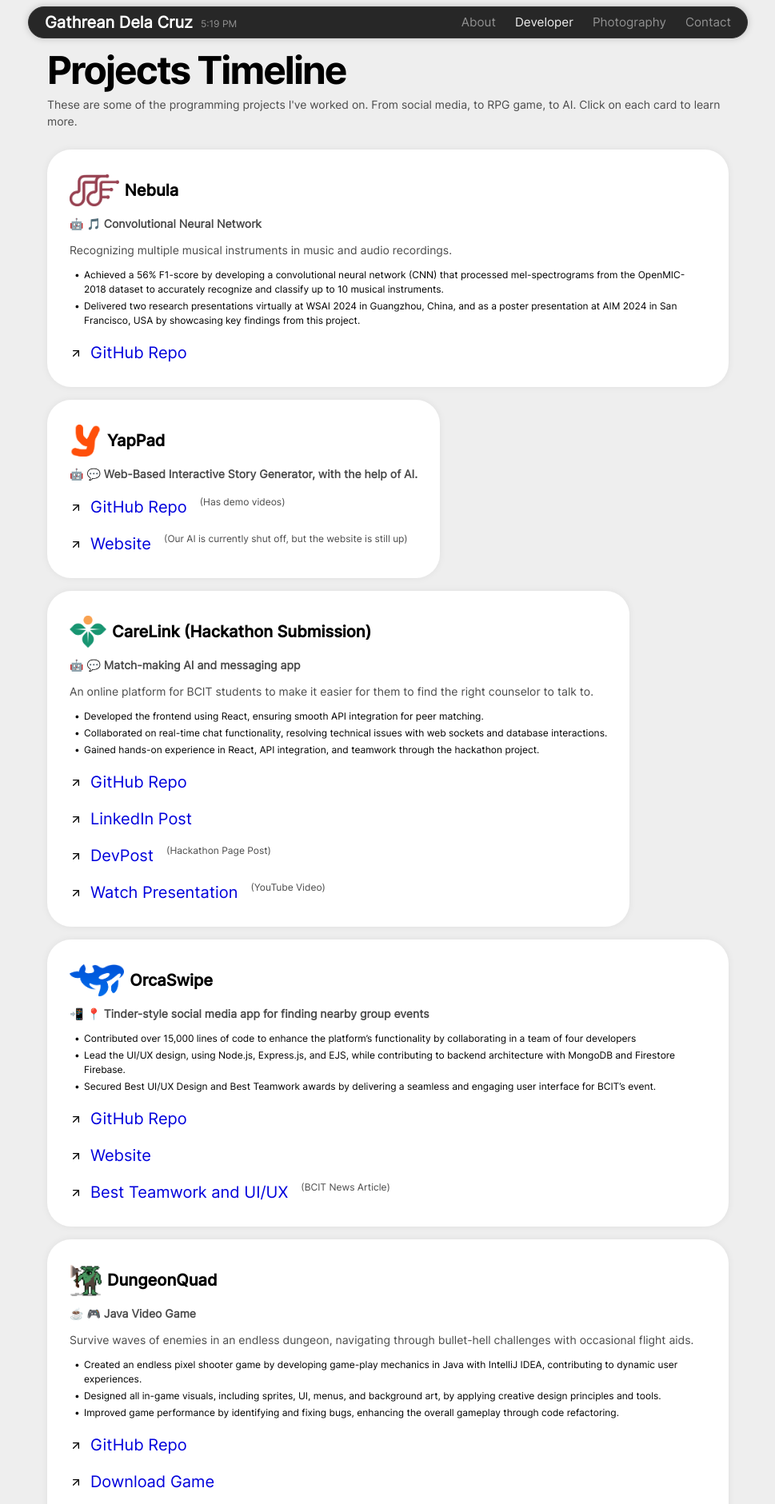
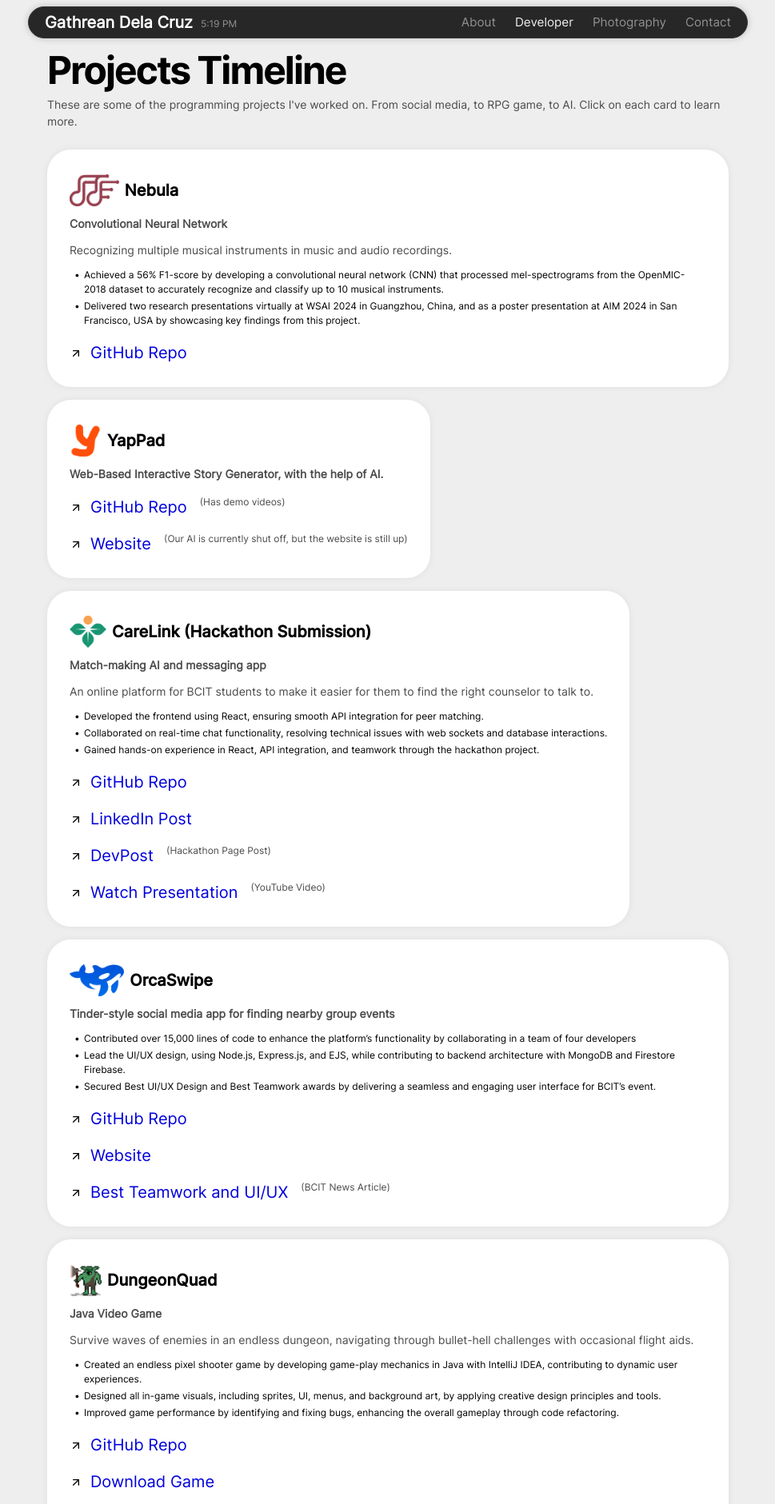
Before and after one commit to gathrean/my-portfolio, a React (Create React App) app: page /developer in a window 1280 px wide. Shown: the top 1881 px of the page at 80% size, without its empty margins (155-1124 px from the left). Built offline with nearby package versions, Linux system fonts and the light colour scheme.

Commit message:
Removed emojis

```diff
--- a/src/pages/LandingPage/Sections/ABOUT/ABOUT.jsx
+++ b/src/pages/LandingPage/Sections/ABOUT/ABOUT.jsx
@@ -16,13 +16,11 @@
             <p>
               I remember being a kid in 2008 and always wondered how websites and games were created. Fast forward to 2024, I've completed "Computer Systems Technology", a 2-year program at BCIT, and found my passion in software development.
             </p>
-            <h4 className="emojis">🎓  💻 🕹️</h4>
           </div>
           <div className="card">
             <p>
               Beyond coding, I enjoy music production and graphic design- which are hobbies that have helped my creativity and innovation grow in software development. I also enjoy spending time with family and friends, and exploring nature and travelling new cities.
             </p>
-            <h4 className="emojis">🎧  🎨  🌁</h4>
           </div>
         </div>
       </div>
--- a/src/pages/LandingPage/Sections/ACADEMIA/ACADEMIA.jsx
+++ b/src/pages/LandingPage/Sections/ACADEMIA/ACADEMIA.jsx
@@ -46,7 +46,7 @@
 
                     <div className="card">
                         <h5>AIM 2024: Artificial Intelligence Conference</h5>
-                        <p className="tagline">🇺🇸 San Francisco, California, United States of America</p>
+                        <p className="tagline">San Francisco, California, United States of America</p>
                         <p>June 9-11, 2024</p>
                         <ul>
                             <li>In-person conference</li>
@@ -65,7 +65,7 @@
 
                     <div className="card">
                         <h5>WSAI 2024 @ 人工智能专题讨论会</h5>
-                        <p className="tagline">🇨🇳 Guangzhou, Guangdong, China</p>
+                        <p className="tagline">Guangzhou, Guangdong, China</p>
                         <p>June 7-9, 2024</p>
                         <ul>
                             <li>Virtual Conference</li>
--- a/src/pages/LandingPage/Sections/PROJECTS/PROJECTS.jsx
+++ b/src/pages/LandingPage/Sections/PROJECTS/PROJECTS.jsx
@@ -45,7 +45,7 @@
                             <img className="project-small-icon" alt="Project Small Icon" src={NebulaIcon} />
                             <h5>Nebula</h5>
                         </div>
-                        <p className="tagline">🤖 🎵 Convolutional Neural Network</p>
+                        <p className="tagline">Convolutional Neural Network</p>
                         <p>Recognizing multiple musical instruments in music and audio recordings.</p>
                         <ul>
                             <li>Achieved a 56% F1-score by developing a convolutional neural network (CNN) that processed mel-spectrograms from the OpenMIC-2018 dataset to accurately recognize and classify up to 10 musical instruments.</li>
@@ -64,7 +64,7 @@
                             <img className="project-small-icon" alt="Project Small Icon" src={YapPadIcon} />
                             <h5>YapPad</h5>
                         </div>
-                        <p className="tagline">🤖 💬 Web-Based Interactive Story Generator, with the help of AI.</p>
+                        <p className="tagline">Web-Based Interactive Story Generator, with the help of AI.</p>
                         <div className="small-link-container">
                             <a className="external-link small-link" href="https://github.com/xinyang417/YapPad">
                                 <ArrowRightIcon />
@@ -86,7 +86,7 @@
                             <img className="project-small-icon" alt="Project Small Icon" src={CareLinkIcon} />
                             <h5>CareLink (Hackathon Submission)</h5>
                         </div>
-                        <p className="tagline">🤖 💬 Match-making AI and messaging app</p>
+                        <p className="tagline">Match-making AI and messaging app</p>
                         <p>An online platform for BCIT students to make it easier for them to find the right counselor to talk to.</p>
                         <ul>
                             <li>Developed the frontend using React, ensuring smooth API integration for peer matching.</li>
@@ -126,7 +126,7 @@
                             <img className="project-small-icon" alt="Project Small Icon" src={OrcaSwipeIcon} />
                             <h5>OrcaSwipe</h5>
                         </div>
-                        <p className="tagline">📲 📍 Tinder-style social media app for finding nearby group events</p>
+                        <p className="tagline">Tinder-style social media app for finding nearby group events</p>
                         <ul>
                             <li>Contributed over 15,000 lines of code to enhance the platform’s functionality by collaborating in a team of four
                             developers</li>
@@ -162,7 +162,7 @@
                             <img className="project-small-icon" alt="Project Small Icon" src={DungeonQuadIcon} />
                             <h5>DungeonQuad</h5>
                         </div>
-                        <p className="tagline">☕️ 🎮 Java Video Game</p>
+                        <p className="tagline">Java Video Game</p>
                         <p>Survive waves of enemies in an endless dungeon, navigating through bullet-hell challenges with occasional flight aids.</p>
                         <ul>
                             <li>Created an endless pixel shooter game by developing game-play mechanics in Java with IntelliJ IDEA, contributing
```
